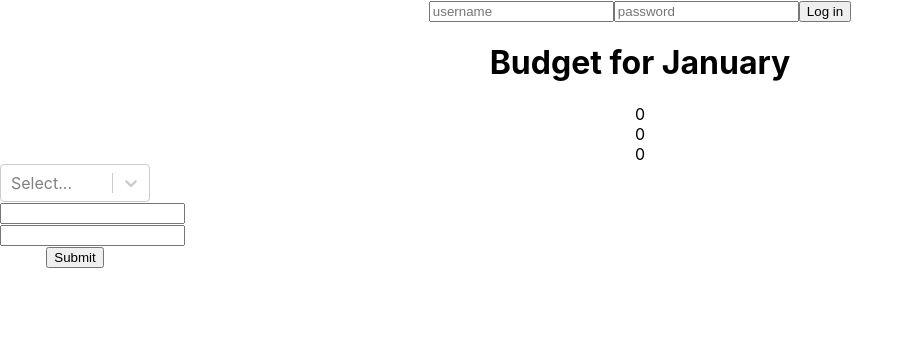
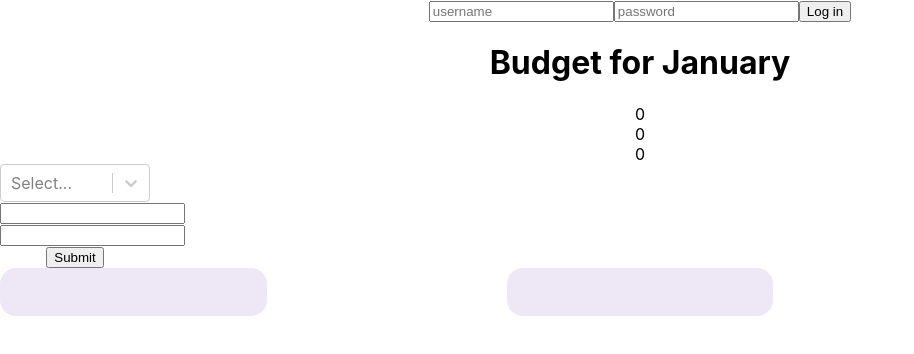
Before and after one commit to jelenaandj/Budget-App, a React (Create React App) app: page / in a window 1280 px wide. Shown: the top 354 px of the page, without its empty margins (0-914 px from the left). Built offline with nearby package versions, Linux system fonts and the light colour scheme.

Commit message:
added grid color

```diff
--- a/src/App.css
+++ b/src/App.css
@@ -44,6 +44,7 @@
 }
 
 .container > div {
+  background: #EDE7F6;
   padding: 1.5rem;
   border-radius: 1rem;
 }
```
